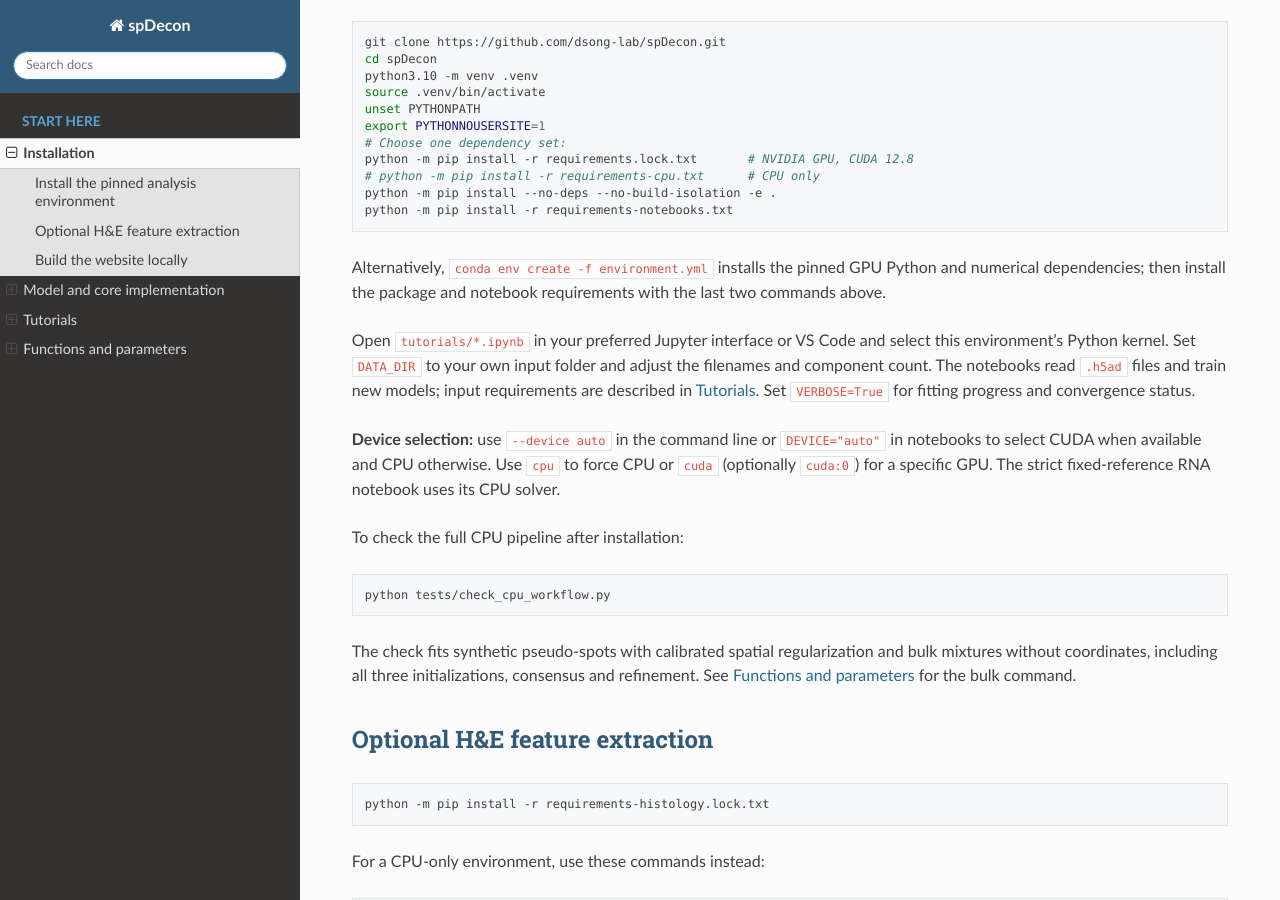
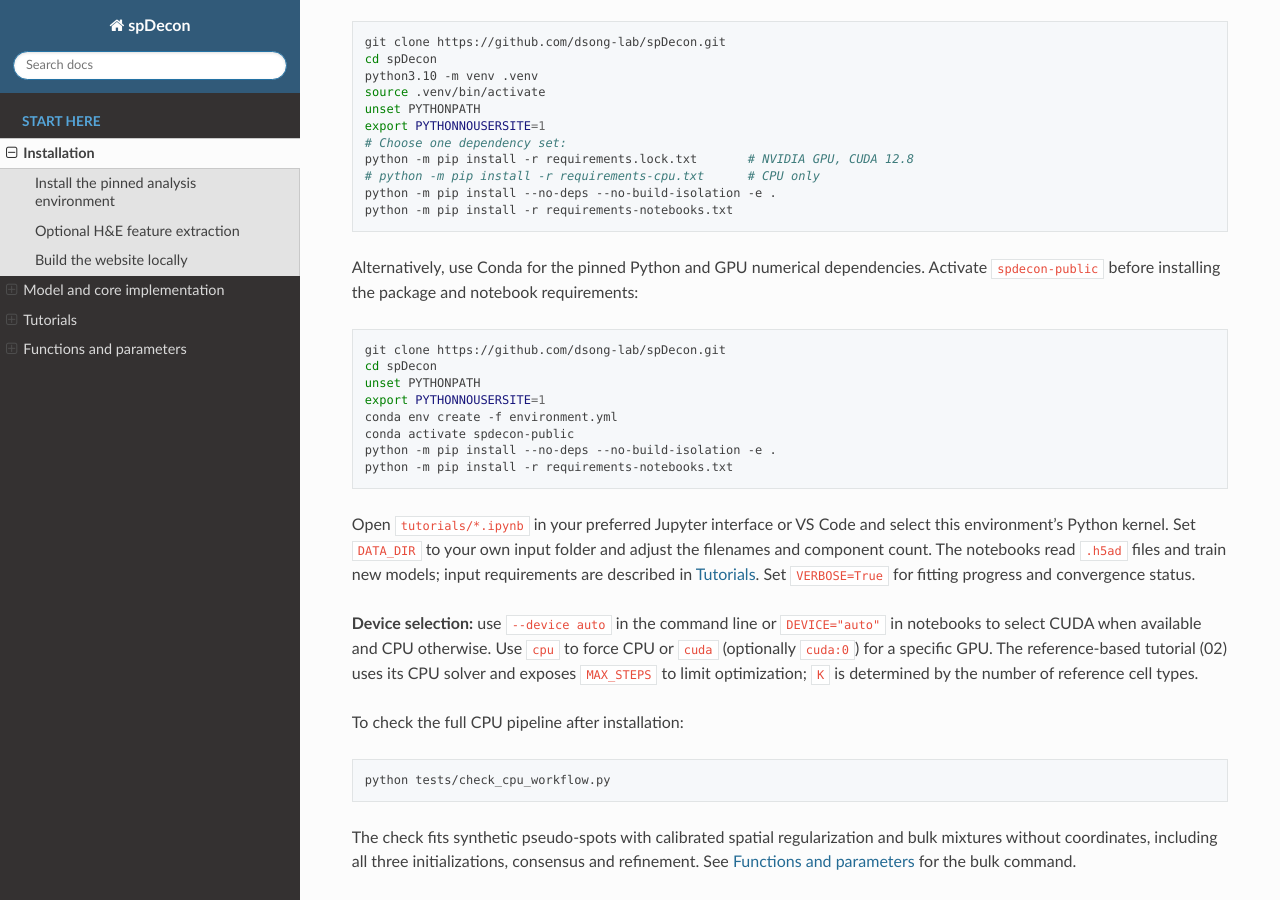
Before and after one commit to dsong-lab/spDecon, a Sphinx documentation site: the page built from docs/source/installation.rst, in a window 1280 px wide and 900 px high, scrolled down 402 px. Built offline with Sphinx 7.4.7 and the Read the Docs theme 3.1.0, drawn with Linux system fonts in a browser that asks for light colours; pages that are not in the unit, such as notebooks, are missing from menus.

Commit message:
Fix tutorial documentation and effective notebook configuration

```diff
--- a/docs/source/installation.rst
+++ b/docs/source/installation.rst
@@ -28,9 +28,19 @@
    python -m pip install --no-deps --no-build-isolation -e .
    python -m pip install -r requirements-notebooks.txt
 
-Alternatively, ``conda env create -f environment.yml`` installs the pinned GPU Python
-and numerical dependencies; then install the package and notebook requirements
-with the last two commands above.
+Alternatively, use Conda for the pinned Python and GPU numerical dependencies.
+Activate ``spdecon-public`` before installing the package and notebook requirements:
+
+.. code-block:: bash
+
+   git clone https://github.com/dsong-lab/spDecon.git
+   cd spDecon
+   unset PYTHONPATH
+   export PYTHONNOUSERSITE=1
+   conda env create -f environment.yml
+   conda activate spdecon-public
+   python -m pip install --no-deps --no-build-isolation -e .
+   python -m pip install -r requirements-notebooks.txt
 
 Open ``tutorials/*.ipynb`` in your preferred Jupyter interface or VS Code and
 select this environment's Python kernel. Set ``DATA_DIR`` to your own input folder
@@ -41,7 +51,8 @@
 **Device selection:** use ``--device auto`` in the command line or
 ``DEVICE="auto"`` in notebooks to select CUDA when available and CPU otherwise.
 Use ``cpu`` to force CPU or ``cuda`` (optionally ``cuda:0``) for a specific GPU.
-The strict fixed-reference RNA notebook uses its CPU solver.
+The reference-based tutorial (02) uses its CPU solver and exposes ``MAX_STEPS``
+to limit optimization; ``K`` is determined by the number of reference cell types.
 
 To check the full CPU pipeline after installation:
 
```
Also changed, not shown: docs/source/api.rst (+15 -12 lines), docs/source/model.rst (+10 -8 lines), docs/source/tutorial.rst (+16 -7 lines), 3 other files.
